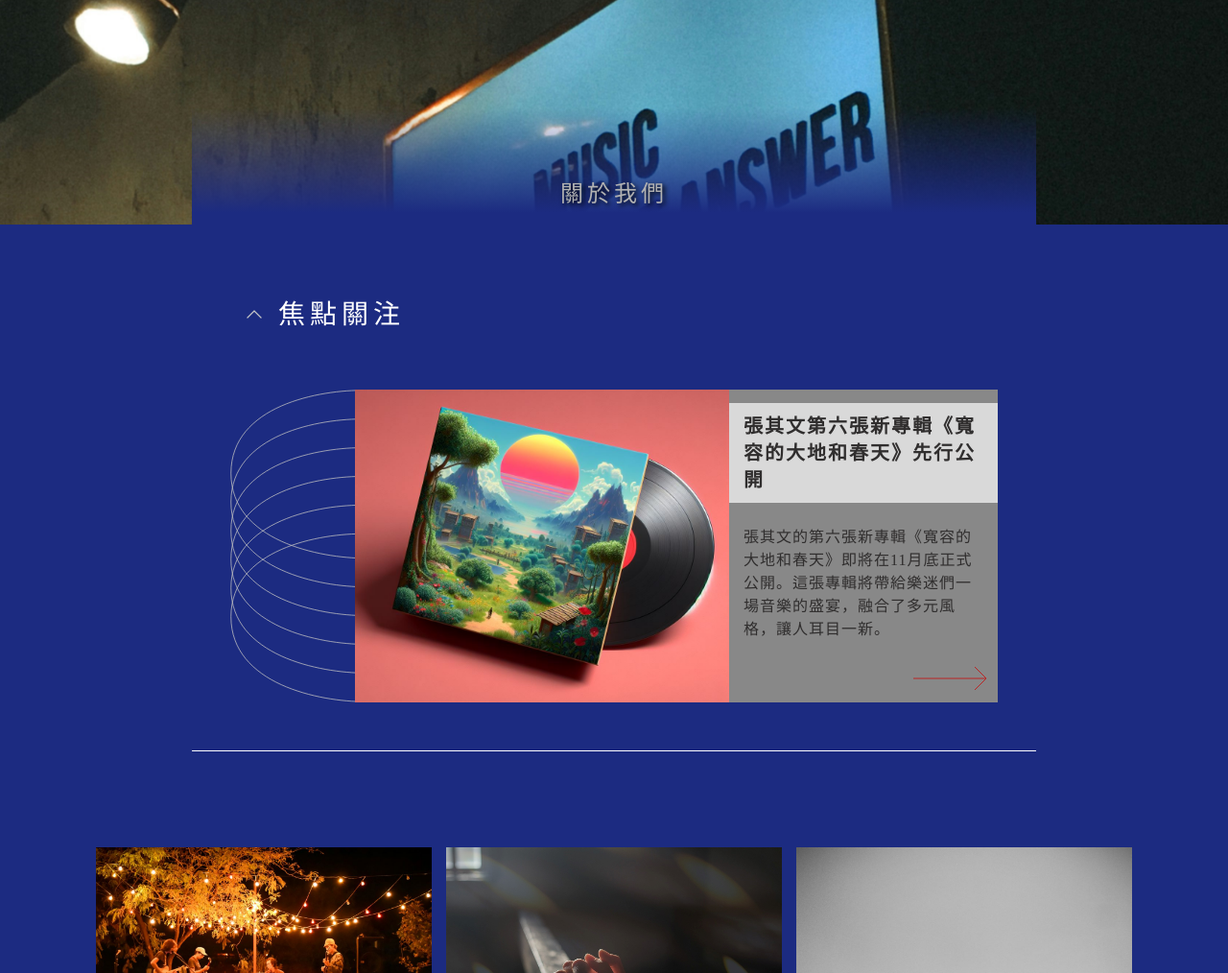
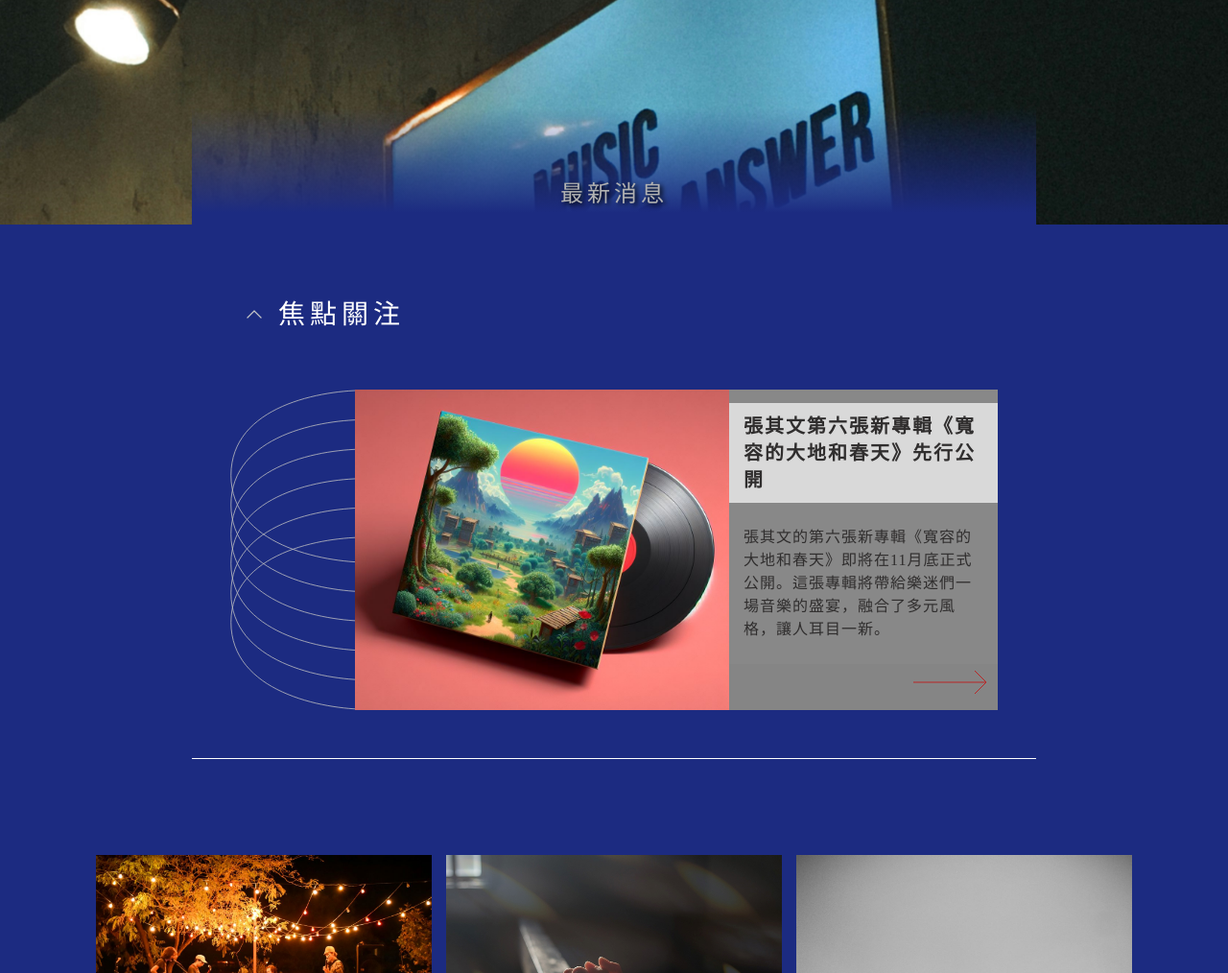
Before and after one commit to uuuut0/herenow-demo, a plain HTML site: page news.html in a window 1280 px wide. Shown: the part 86-1100 px from the top of the page at 96% size. Drawn offline with nearby package versions, Linux system fonts and the light colour scheme.

Commit message:
page banner title-txt updated

```diff
--- a/news.html
+++ b/news.html
@@ -46,7 +46,7 @@
     <div class="banner-section">
         <div class="banner-section-img"><img src="imgs/banner-about.jpg"></div>
         <div class="banner-page-title">
-            <h2>關於我們</h2>
+            <h2>最新消息</h2>
         </div>
     </div>
     <div class="section-focus">
--- a/style/news.css
+++ b/style/news.css
@@ -148,12 +148,13 @@ body{
 }
 .focus-card-content a{
     float: right;
-    height: 30px;
+    /* height: 30px; */
     padding-bottom: 10px;
     width: 100%;
     display: flex;
     justify-content: flex-end;
     align-items: center;
+    background-color: #5757570f;
 }
 .focus-card-content a img{
 
```
